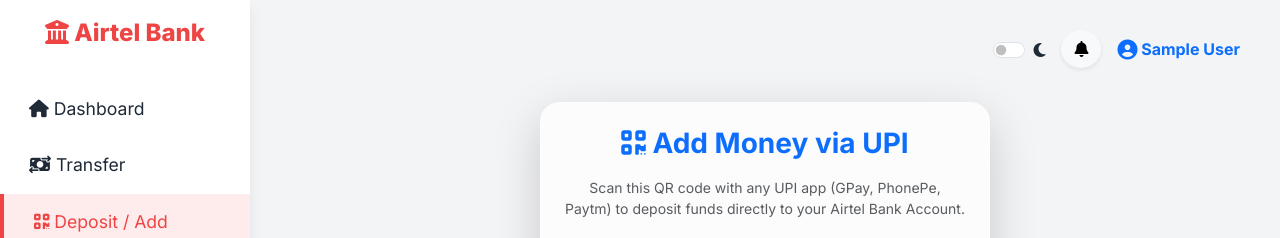
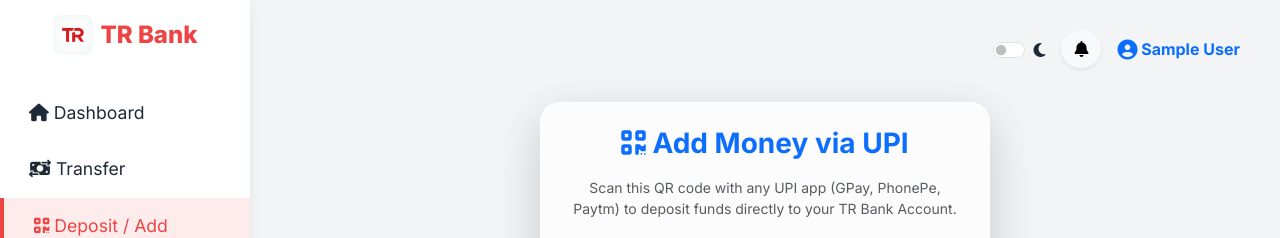
Before and after one commit to tr285/airteal_payment_bank_1, a Flask app: page /deposit in a window 1280 px wide. Shown: the top 238 px of the page. Run offline with Flask 3, Linux system fonts and the light colour scheme; the visitor is signed in with stand-in values (Sample User, id 1).

Commit message:
final submition

```diff
--- a/routes/transaction.py
+++ b/routes/transaction.py
@@ -69,7 +69,7 @@
     elements = []
     styles = getSampleStyleSheet()
 
-    elements.append(Paragraph("<b>Airtel Payments Bank - Statement</b>", styles["Title"]))
+    elements.append(Paragraph("<b>TR Payments Bank - Statement</b>", styles["Title"]))
     elements.append(Spacer(1, 12))
     elements.append(Paragraph(f"Account Holder: {user['full_name']}", styles["Normal"]))
     elements.append(Paragraph(f"Generated On: {datetime.now().strftime('%d %b %Y %I:%M %p')}", styles["Normal"]))
--- a/services/transaction_service.py
+++ b/services/transaction_service.py
@@ -52,7 +52,7 @@
 
         # Get Sender
         sender = UserService.get_user_by_id(sender_id)
-        if not sender or sender['balance'] < amount:
+        if not sender or float(sender['balance']) < amount:
             return False, "Insufficient balance"
 
         # Get Receiver
--- a/templates/base.html
+++ b/templates/base.html
@@ -3,7 +3,7 @@
 <head>
     <meta charset="UTF-8">
     <meta name="viewport" content="width=device-width, initial-scale=1.0">
-    <title>Airtel Payment Bank</title>
+    <title>TR Payment Bank</title>
     <!-- Google Fonts -->
     <link href="https://fonts.googleapis.com/css2?family=Inter:wght@400;600;700;800&display=swap" rel="stylesheet">
     <!-- Bootstrap 5 CSS -->
@@ -23,8 +23,8 @@
     {% if session.get('user_id') %}
     <!-- Sidebar -->
     <div class="sidebar glass-card border-0 rounded-0">
-        <div class="brand-logo">
-            <i class="fa-solid fa-building-columns"></i> Airtel Bank
+        <div class="brand-logo d-flex align-items-center justify-content-center gap-2">
+            <img src="{{ url_for('static', filename='images/tr_logo.png') }}" alt="TR Logo" style="height: 40px; border-radius: 8px;"> TR Bank
         </div>
         <a href="/dashboard" class="{% if request.path == '/dashboard' %}active{% endif %}">
             <i class="fa-solid fa-house mb-1"></i> Dashboard
--- a/templates/deposit.html
+++ b/templates/deposit.html
@@ -4,7 +4,7 @@
 <div class="d-flex align-items-center justify-content-center" style="min-height: 80vh;">
     <div class="glass-card p-4 text-center shadow-lg" style="width: 100%; max-width: 450px; border-radius: 20px;">
         <h3 class="fw-bold text-primary mb-3"><i class="fa-solid fa-qrcode"></i> Add Money via UPI</h3>
-        <p class="text-muted small mb-4">Scan this QR code with any UPI app (GPay, PhonePe, Paytm) to deposit funds directly to your Airtel Bank Account.</p>
+        <p class="text-muted small mb-4">Scan this QR code with any UPI app (GPay, PhonePe, Paytm) to deposit funds directly to your TR Bank Account.</p>
 
         <!-- Dynamic QR Code pointing to standard UPI intent -->
         <div class="bg-white p-3 rounded d-inline-block shadow-sm mb-4">
--- a/templates/login.html
+++ b/templates/login.html
@@ -4,7 +4,7 @@
 <div class="d-flex align-items-center justify-content-center" style="min-height: 80vh;">
     <div class="glass-card p-5" style="width: 100%; max-width: 400px;">
         <div class="text-center mb-4">
-            <h2 class="fw-bold text-primary"><i class="fa-solid fa-building-columns"></i> Airtel Bank</h2>
+            <h2 class="fw-bold text-primary"><img src="{{ url_for('static', filename='images/tr_logo.png') }}" alt="TR Logo" style="height: 40px; margin-bottom: 8px; border-radius: 8px;"> TR Bank</h2>
             <p class="text-muted">Welcome back to modern banking</p>
         </div>
 
--- a/templates/register.html
+++ b/templates/register.html
@@ -5,7 +5,7 @@
     <div class="glass-card p-5" style="width: 100%; max-width: 450px;">
         <div class="text-center mb-4">
             <h3 class="fw-bold text-primary">Open an Account</h3>
-            <p class="text-muted small">Join Airtel Payment Bank in seconds</p>
+            <p class="text-muted small">Join TR Payment Bank in seconds</p>
         </div>
 
         <form action="/register" method="POST" class="needs-validation" novalidate>
```
Also changed, not shown: README.md, static/images/tr_logo.png (added).
